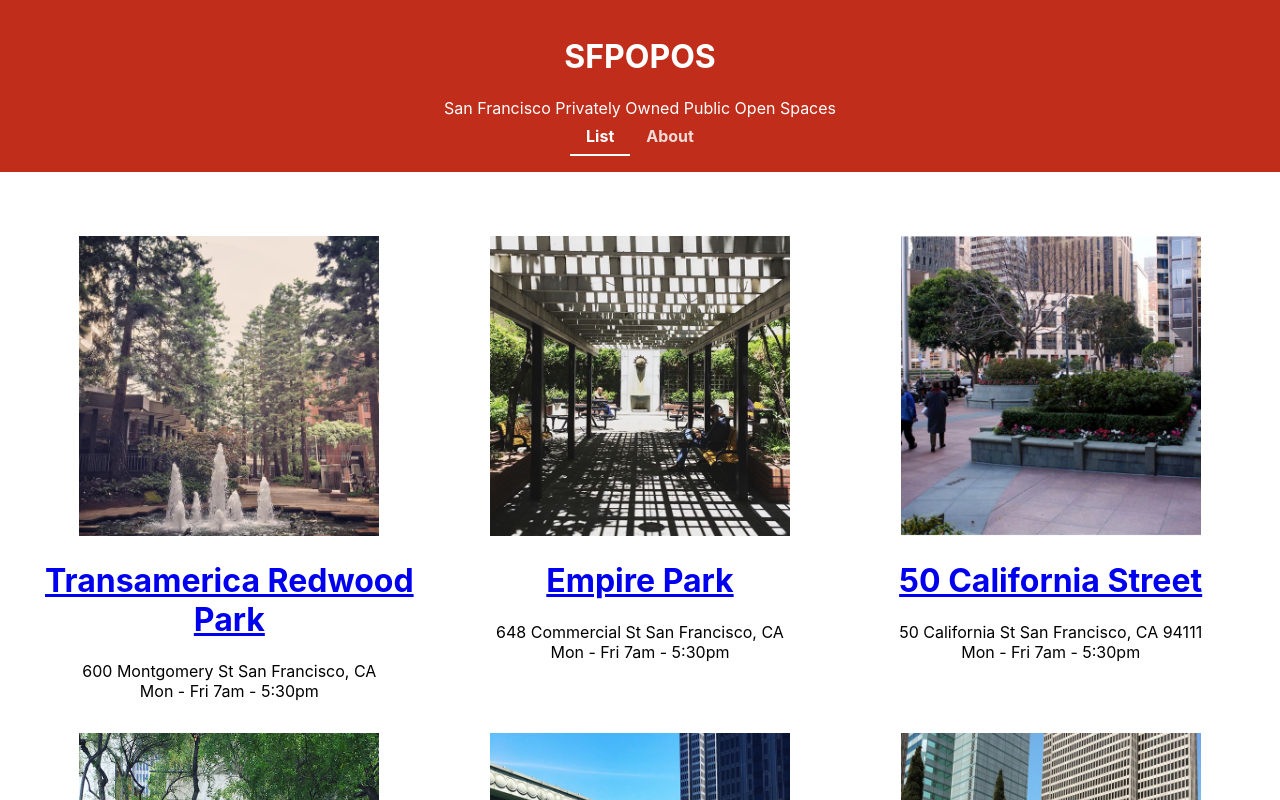
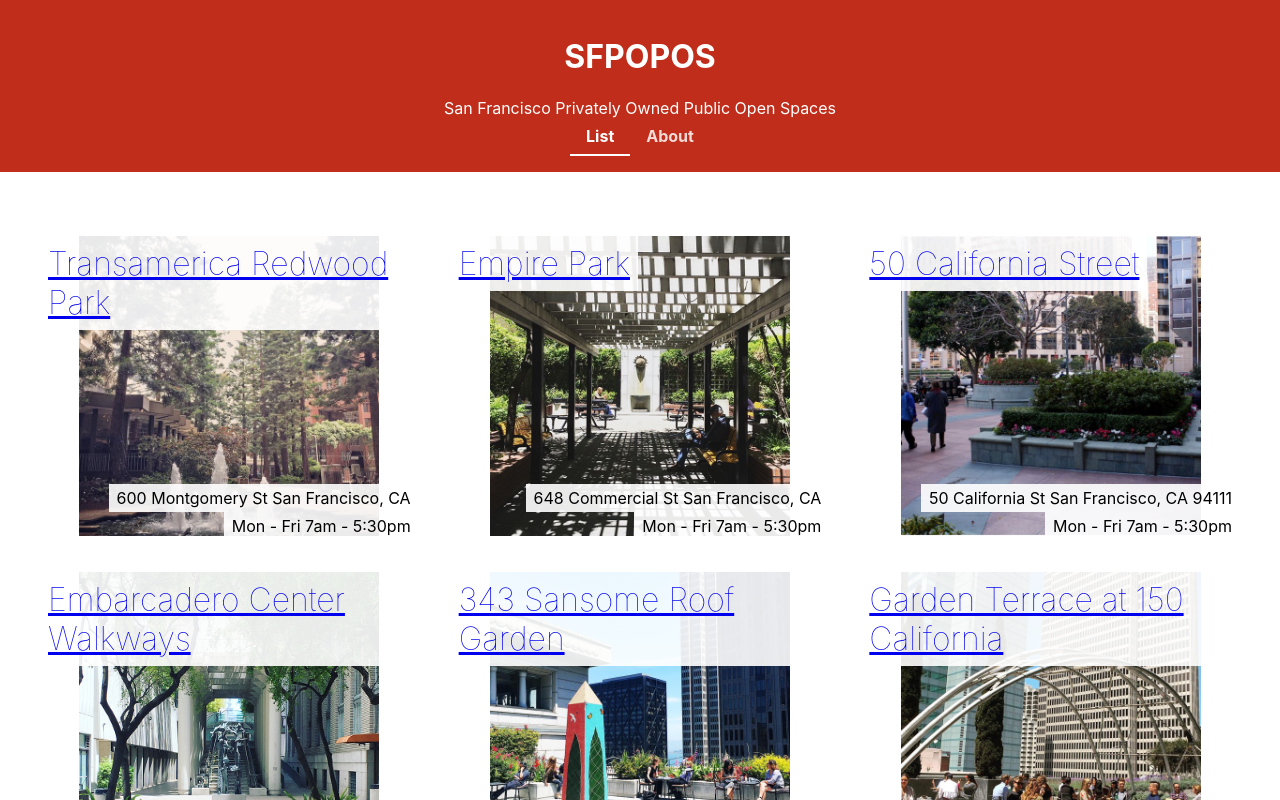
Before and after one commit to djaskulak/SFPOPOs, a React (Create React App) app in the folder sfpopos/: page / in a window 1280 px wide. Shown: the top 800 px of the page. Built offline with nearby package versions, Linux system fonts and the light colour scheme.

Commit message:
styling spaces

```diff
--- a/sfpopos/src/POPOSSpace.css
+++ b/sfpopos/src/POPOSSpace.css
@@ -1,9 +1,36 @@
 .POPOSSpace {
-  width: 100%;
-  text-align: center;
+  position: relative;
 }
 
 .POPOSSpace > img {
   width: 100%;
   height: auto;
 }
+
+.POPOSSpace .POPOSSpace-title {
+  display: block;
+  position: absolute;
+  left: 0;
+  top: 0;
+}
+
+.POPOSSpace h1 {
+  margin: 0;
+  font-weight: lighter;
+  background-color: rgba(255, 255, 255, 0.9);
+  padding: 0.5rem;
+  text-align: left;
+}
+
+.POPOSSpace .POPOSSpace-info {
+  position: absolute;
+  right: 0;
+  bottom: 0;
+  text-align: right;
+}
+
+.POPOSSpace .POPOSSpace-info div {
+  display: inline-block;
+  padding: 0.25em 0.5em;
+  background-color: rgba(255, 255, 255, 0.9);
+}
--- a/sfpopos/src/POPOSSpace.js
+++ b/sfpopos/src/POPOSSpace.js
@@ -13,12 +13,15 @@
         <img src={`${process.env.PUBLIC_URL}images/${image}`}
         width="300" height="300" alt="Hello" />
       </Link>
-
-      <h1>
-        <Link to={`/details/${id}`}>{name}</Link>
-      </h1>
-      <div>{address}</div>
-      <div>{hours}</div>
+      <Link
+        className="POPOSSpace-title" // add a class name!
+        to={`/details/${id}`}>
+        <h1>{name}</h1>
+      </Link>
+      <div className="POPOSSpace-info">
+          <div >{address}</div>
+          <div>{hours}</div>
+      </div>
     </div>
   )
 }
```
